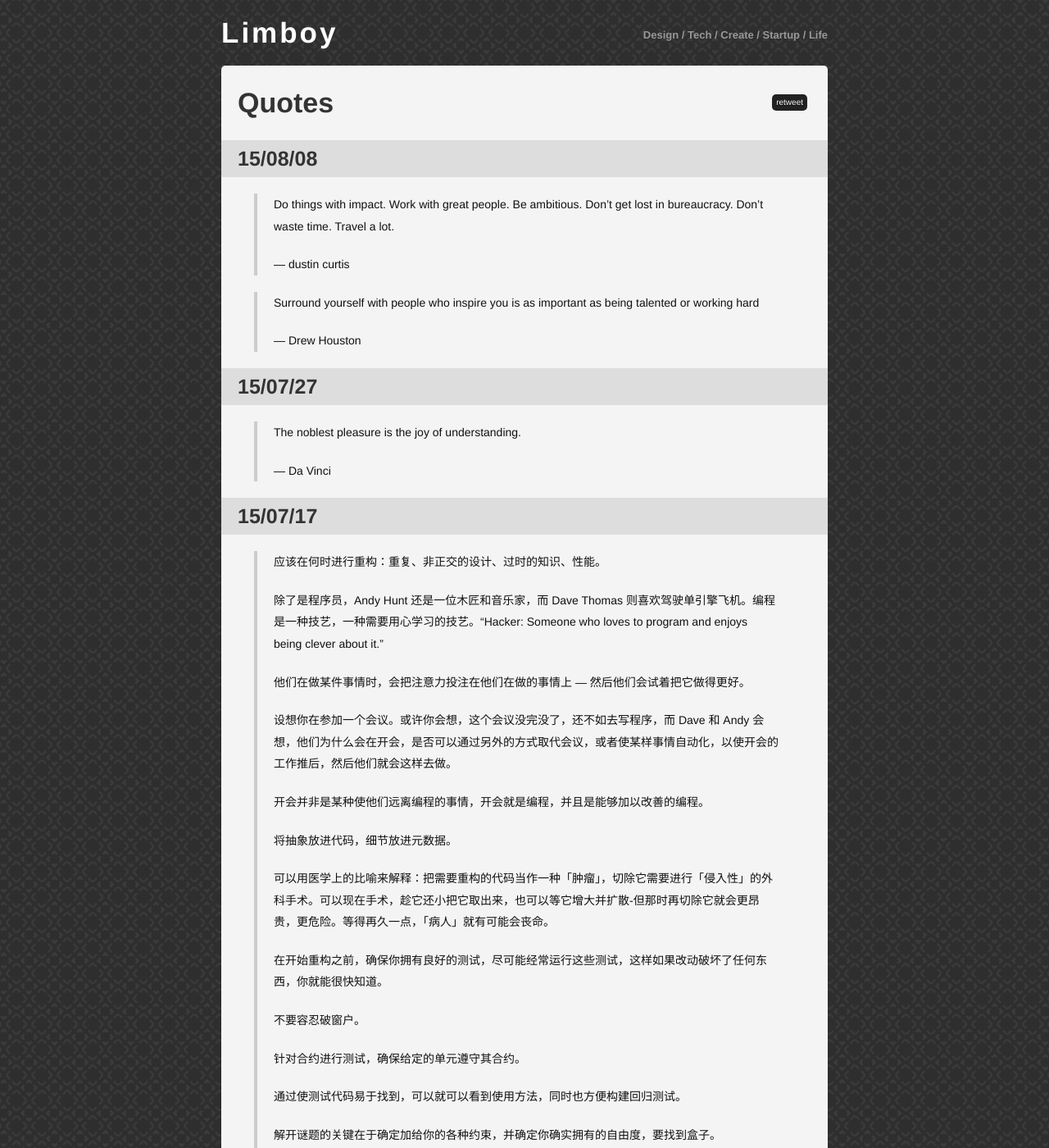
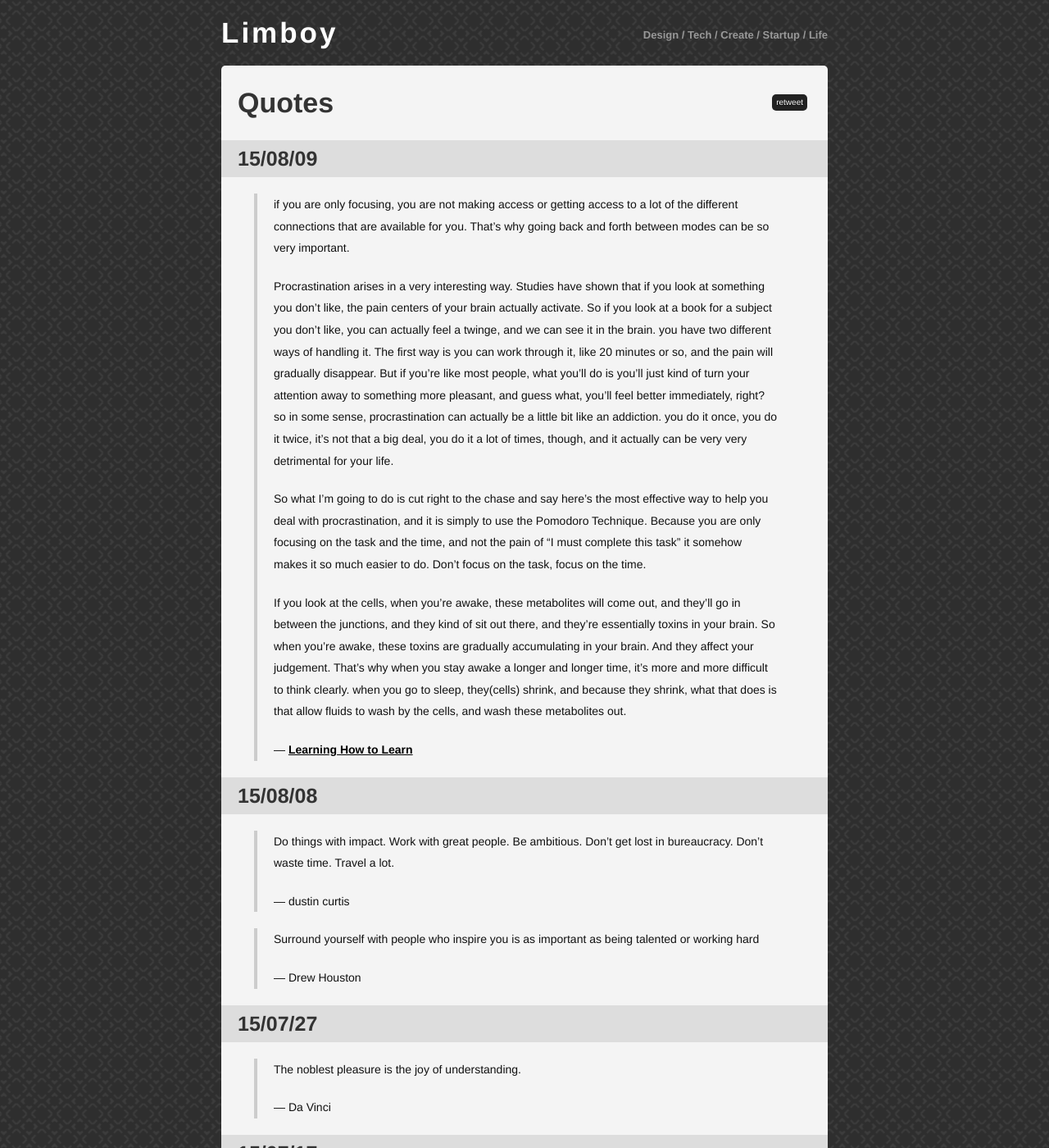
Before and after one commit to limboy/lzyy.github.com, a Jekyll site: the page built from quotes.md, in a window 1280 px wide and 1400 px high. Shown: the whole window at 82% size. Built offline with Jekyll 4.4.1, drawn with Linux system fonts in a browser that asks for light colours; Markdown is read by kramdown in place of the engine named in the settings; comment, search, counter and statistics services are not loaded.

Commit message:
Add a quote

```diff
--- a/quotes.md
+++ b/quotes.md
@@ -2,6 +2,17 @@
 layout: post
 title: Quotes
 ---
+
+### 15/08/09
+> if you are only focusing, you are not making access or getting access to a lot of the different connections that are available for you. That's why going back and forth between modes can be so very important.
+>
+> Procrastination arises in a very interesting way. Studies have shown that if you look at something you don't like, the pain centers of your brain actually activate. So if you look at a book for a subject you don't like, you can actually feel a twinge, and we can see it in the brain. you have two different ways of handling it. The first way is you can work through it, like 20 minutes or so, and the pain will gradually disappear. But if you're like most people, what you'll do is you'll just kind of turn your attention away to something more pleasant, and guess what, you'll feel better immediately, right? so in some sense, procrastination can actually be a little bit like an addiction. you do it once, you do it twice, it's not that a big deal, you do it a lot of times, though, and it actually can be very very detrimental for your life.
+>
+> So what I'm going to do is cut right to the chase and say here's the most effective way to help you deal with procrastination, and it is simply to use the Pomodoro Technique. Because you are only focusing on the task and the time, and not the pain of "I must complete this task" it somehow makes it so much easier to do. Don't focus on the task, focus on the time.
+>
+> If you look at the cells, when you're awake, these metabolites will come out, and they'll go in between the junctions, and they kind of sit out there, and they're essentially toxins in your brain. So when you're awake, these toxins are gradually accumulating in your brain. And they affect your judgement. That's why when you stay awake a longer and longer time, it's more and more difficult to think clearly. when you go to sleep, they(cells) shrink, and because they shrink, what that does is that allow fluids to wash by the cells, and wash these metabolites out.
+>
+> — [Learning How to Learn](https://www.youtube.com/watch?v=vd2dtkMINIw)
 
 ### 15/08/08
 > Do things with impact. Work with great people. Be ambitious. Don't get lost in bureaucracy. Don't waste time. Travel a lot.
```
